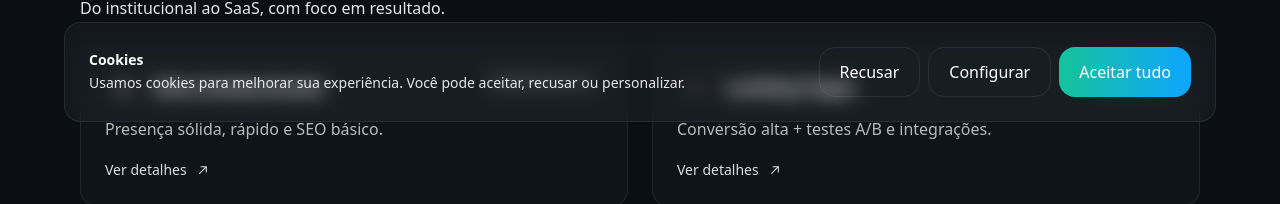
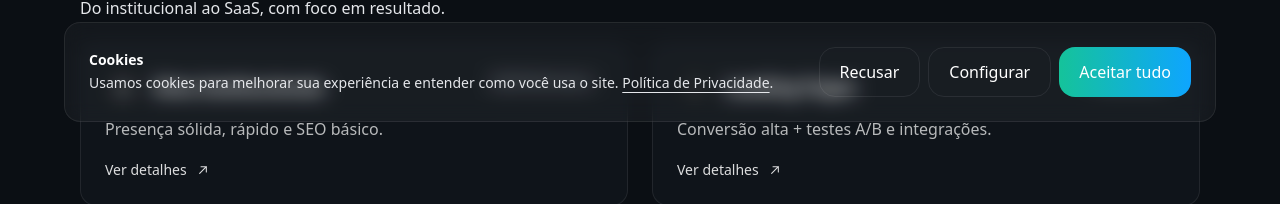
Before and after one commit to wellesontorquato/devtorquato, a Next.js app: page / in a window 1280 px wide. Shown: the part 662-866 px from the top of the page. Built offline with nearby package versions, Linux system fonts and the light colour scheme.

Commit message:
ajuste de cookies

```diff
--- a/app/layout.tsx
+++ b/app/layout.tsx
@@ -30,9 +30,12 @@ export default function RootLayout({ children }: { children: ReactNode }) {
 
         <CookieConsent
           title="Cookies"
-          message="Usamos cookies para melhorar sua experiência e entender como você usa o site. Você pode aceitar ou recusar"
-          acceptLabel="Aceitar"
-          rejectLabel="Recusar"
+          message="Usamos cookies para melhorar sua experiência e entender como você usa o site."
+          acceptAllLabel="Aceitar tudo"
+          rejectAllLabel="Recusar"
+          settingsLabel="Configurar"
+          saveLabel="Salvar preferências"
+          backLabel="Voltar"
           policyLabel="Política de Privacidade"
           policyHref="/politica-privacidade"
           maxAgeDays={180}
--- a/components/cookie-consent.tsx
+++ b/components/cookie-consent.tsx
@@ -1,6 +1,8 @@
 "use client";
 
 import { useEffect, useMemo, useState } from "react";
+
+/* ================== TIPOS ================== */
 
 type Preferences = {
   essential: true;
@@ -15,17 +17,49 @@ const DEFAULT_PREFS: Preferences = {
 };
 
 type CookieConsentProps = {
+  /* textos */
+  title?: string;
+  message?: string;
+
+  acceptAllLabel?: string;
+  rejectAllLabel?: string;
+  settingsLabel?: string;
+  saveLabel?: string;
+  backLabel?: string;
+
+  policyLabel?: string;
+  policyHref?: string;
+
+  /* comportamento */
   storageKey?: string;
   maxAgeDays?: number;
   position?: "bottom" | "top";
 };
+
+/* ================== HELPERS ================== */
 
 function isExpired(savedAt: number, maxAgeDays: number) {
   const ms = maxAgeDays * 24 * 60 * 60 * 1000;
   return Date.now() - savedAt > ms;
 }
 
+/* ================== COMPONENT ================== */
+
 export default function CookieConsent({
+  /* textos */
+  title = "Cookies",
+  message =
+    "Usamos cookies para melhorar sua experiência. Você pode aceitar, recusar ou personalizar.",
+  acceptAllLabel = "Aceitar tudo",
+  rejectAllLabel = "Recusar",
+  settingsLabel = "Configurar",
+  saveLabel = "Salvar preferências",
+  backLabel = "Voltar",
+
+  policyLabel = "Política de Privacidade",
+  policyHref = "/politica-privacidade",
+
+  /* comportamento */
   storageKey = "cookie_consent_v2",
   maxAgeDays = 180,
   position = "bottom",
@@ -41,6 +75,8 @@ export default function CookieConsent({
         : "fixed inset-x-0 bottom-0 z-50 p-4",
     [position]
   );
+
+  /* ================== INIT ================== */
 
   useEffect(() => {
     try {
@@ -68,6 +104,8 @@ export default function CookieConsent({
     }
   }, [storageKey, maxAgeDays]);
 
+  /* ================== ACTIONS ================== */
+
   function savePreferences(newPrefs: Preferences) {
     try {
       localStorage.setItem(
@@ -84,6 +122,8 @@ export default function CookieConsent({
 
   if (!open) return null;
 
+  /* ================== RENDER ================== */
+
   return (
     <div className={wrapperPosClass} role="dialog" aria-live="polite">
       <div className="mx-auto max-w-6xl">
@@ -92,10 +132,18 @@ export default function CookieConsent({
             /* ===== BANNER ===== */
             <div className="flex flex-col gap-3 md:flex-row md:items-center md:justify-between">
               <div className="text-sm leading-relaxed">
-                <p className="font-semibold">Cookies</p>
+                <p className="font-semibold">{title}</p>
                 <p className="muted">
-                  Usamos cookies para melhorar sua experiência. Você pode aceitar,
-                  recusar ou personalizar.
+                  {message}{" "}
+                  {policyHref && (
+                    <a
+                      href={policyHref}
+                      className="underline underline-offset-4 hover:opacity-90"
+                    >
+                      {policyLabel}
+                    </a>
+                  )}
+                  .
                 </p>
               </div>
 
@@ -103,17 +151,21 @@ export default function CookieConsent({
                 <button
                   className="btn btn-outline py-2 cursor-pointer"
                   onClick={() =>
-                    savePreferences({ essential: true, analytics: false, marketing: false })
+                    savePreferences({
+                      essential: true,
+                      analytics: false,
+                      marketing: false,
+                    })
                   }
                 >
-                  Recusar
+                  {rejectAllLabel}
                 </button>
 
                 <button
                   className="btn btn-outline py-2 cursor-pointer"
                   onClick={() => setShowPrefs(true)}
                 >
-                  Configurar
+                  {settingsLabel}
                 </button>
 
                 <button
@@ -123,10 +175,14 @@ export default function CookieConsent({
                     hover:-translate-y-[1px] hover:brightness-110
                   "
                   onClick={() =>
-                    savePreferences({ essential: true, analytics: true, marketing: true })
+                    savePreferences({
+                      essential: true,
+                      analytics: true,
+                      marketing: true,
+                    })
                   }
                 >
-                  Aceitar tudo
+                  {acceptAllLabel}
                 </button>
               </div>
             </div>
@@ -184,14 +240,14 @@ export default function CookieConsent({
                   className="btn btn-outline py-2 cursor-pointer"
                   onClick={() => setShowPrefs(false)}
                 >
-                  Voltar
+                  {backLabel}
                 </button>
 
                 <button
                   className="btn btn-primary py-2 cursor-pointer"
                   onClick={() => savePreferences(prefs)}
                 >
-                  Salvar preferências
+                  {saveLabel}
                 </button>
               </div>
             </div>
```
